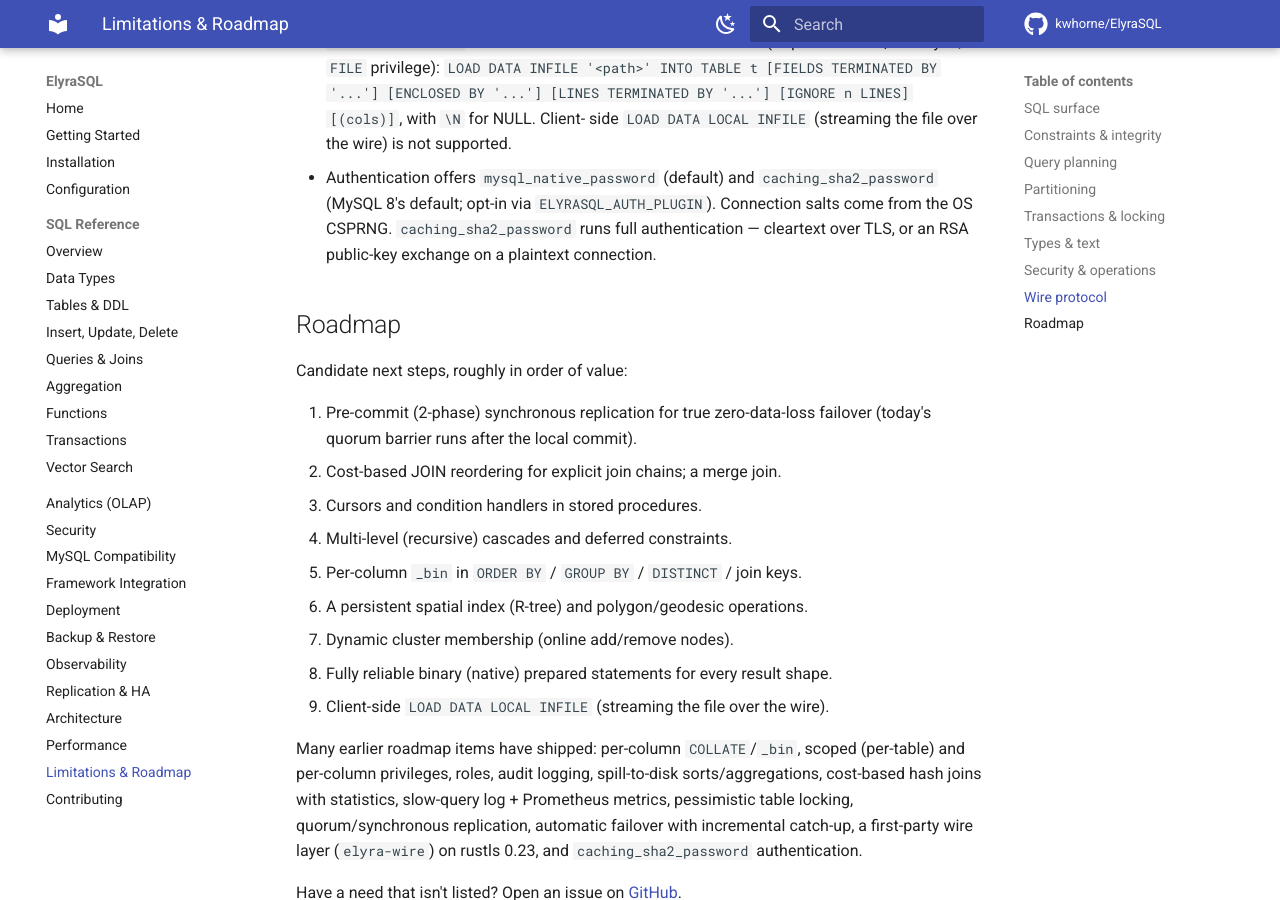
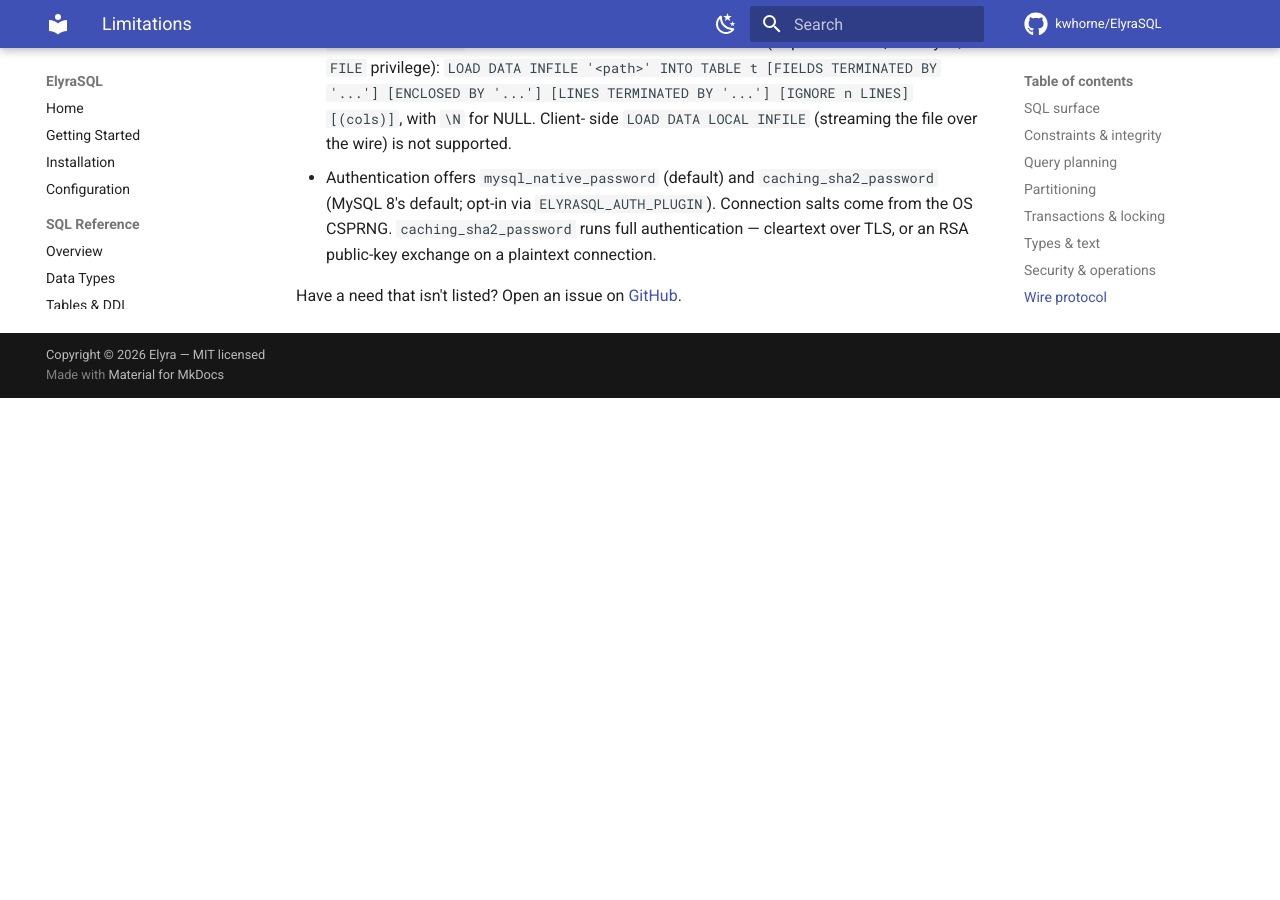
Before and after one commit to kwhorne/ElyraSQL, an MkDocs documentation site: the page built from docs/limitations.md, in a window 1280 px wide and 900 px high, scrolled down 6826 px. Built offline with MkDocs 1.6.1 and Material for MkDocs 9.7.7, drawn with Linux system fonts in a browser that asks for light colours; comment, search, counter and statistics services are not loaded; after the commit the page ends 7224 px from its top, so only the background shows below that; some of the changed text lies outside the part shown.

Commit message:
docs: remove Roadmap sections from README and limitations
Drop the public roadmap/checklist from README and the '## Roadmap' section from
docs/limitations.md (now titled just 'Limitations'). Update cross-references
('Limitations & Roadmap' -> 'Limitations', olap.md roadmap link) and the mkdocs
nav entry accordingly.

```diff
--- a/docs/frameworks.md
+++ b/docs/frameworks.md
@@ -166,4 +166,4 @@
    offers the choice.
 
 See [MySQL Compatibility](mysql-compatibility.md) for the supported SQL surface
-and [Limitations & Roadmap](limitations.md) for current gaps.
+and [Limitations](limitations.md) for current gaps.
--- a/docs/limitations.md
+++ b/docs/limitations.md
@@ -1,4 +1,4 @@
-# Limitations & Roadmap
+# Limitations
 
 ElyraSQL is young. This page is an honest inventory of what is **not** yet
 implemented, so you can judge fit.
@@ -299,27 +299,5 @@
   authentication — cleartext over TLS, or an RSA public-key exchange on a
   plaintext connection.
 
-## Roadmap
-
-Candidate next steps, roughly in order of value:
-
-1. Pre-commit (2-phase) synchronous replication for true zero-data-loss failover
-   (today's quorum barrier runs after the local commit).
-2. Cost-based JOIN reordering for explicit join chains; a merge join.
-3. Cursors and condition handlers in stored procedures.
-4. Multi-level (recursive) cascades and deferred constraints.
-5. Per-column `_bin` in `ORDER BY` / `GROUP BY` / `DISTINCT` / join keys.
-6. A persistent spatial index (R-tree) and polygon/geodesic operations.
-7. Dynamic cluster membership (online add/remove nodes).
-8. Fully reliable binary (native) prepared statements for every result shape.
-9. Client-side `LOAD DATA LOCAL INFILE` (streaming the file over the wire).
-
-Many earlier roadmap items have shipped: per-column `COLLATE`/`_bin`, scoped
-(per-table) and per-column privileges, roles, audit logging, spill-to-disk
-sorts/aggregations, cost-based hash joins with statistics, slow-query log +
-Prometheus metrics, pessimistic table locking, quorum/synchronous replication,
-automatic failover with incremental catch-up, a first-party wire layer
-(`elyra-wire`) on rustls 0.23, and `caching_sha2_password` authentication.
-
 Have a need that isn't listed? Open an issue on
 [GitHub](https://github.com/kwhorne/ElyraSQL/issues).
--- a/docs/mysql-compatibility.md
+++ b/docs/mysql-compatibility.md
@@ -77,7 +77,7 @@
   `routines`, `triggers`, `events`, `statistics`, `partitions`); it is not the
   complete MySQL catalog.
 
-See [Limitations & Roadmap](limitations.md) for the full picture.
+See [Limitations](limitations.md) for the full picture.
 
 !!! note "Prepared-statement caveat"
     Binary (native) prepared statements work for common query shapes; a few
--- a/docs/olap.md
+++ b/docs/olap.md
@@ -171,4 +171,4 @@
   equality/range; composite-key ranges fall back to a scan.
 - **No window functions or `ROLLUP`/`CUBE`** yet (`HAVING` is supported).
 
-A persisted columnar store is on the [roadmap](limitations.md).
+A persisted columnar store is a possible future direction.
--- a/mkdocs.yml
+++ b/mkdocs.yml
@@ -71,5 +71,5 @@
   - Replication & HA: replication.md
   - Architecture: architecture.md
   - Performance: performance.md
-  - Limitations & Roadmap: limitations.md
+  - Limitations: limitations.md
   - Contributing: contributing.md
```
Also changed, not shown: README.md (+0 -27 lines), docs/index.md (+1 -1 lines).
